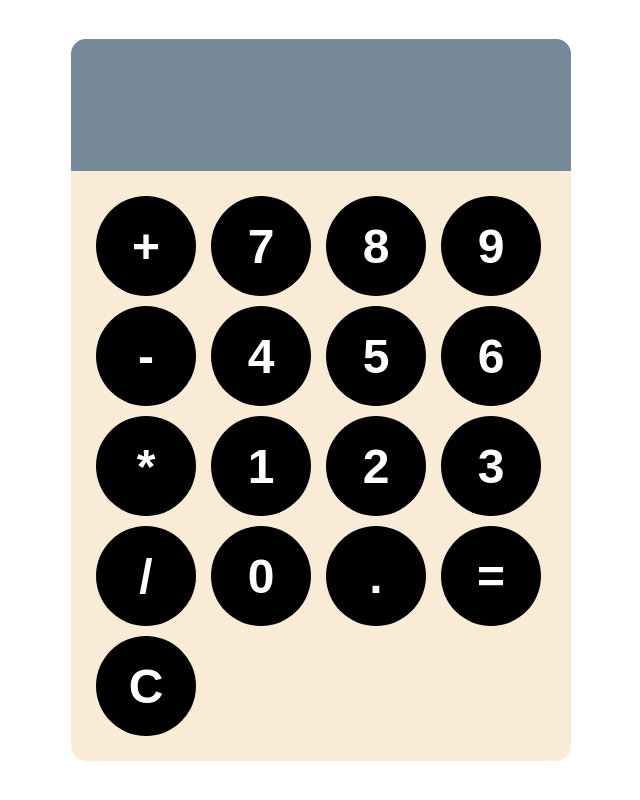
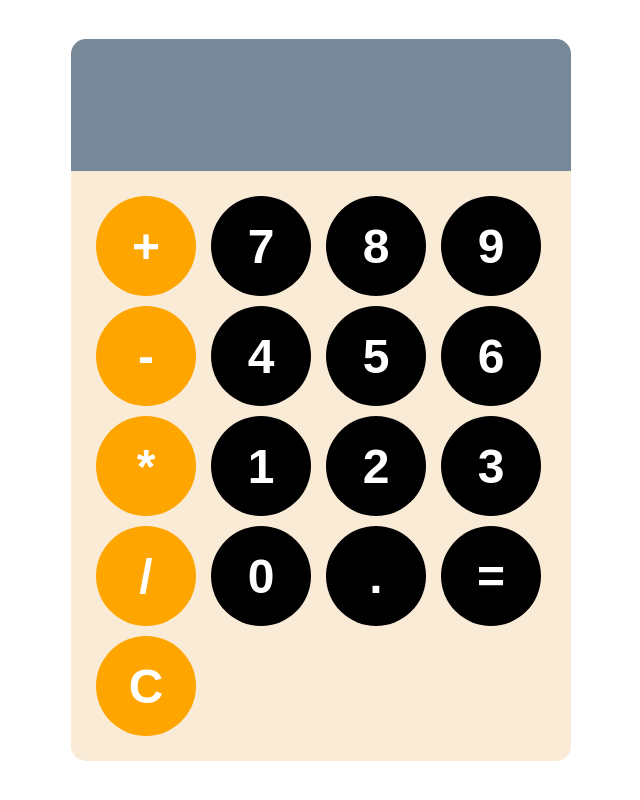
Before and after one commit to daisy-vang/Calculator-JS-Ass.-1, a plain HTML site: page HTML-file/index.html in a window 1280 px wide. Shown: the whole page, without its empty margins (319-959 px from the left). Drawn offline with Linux system fonts and the light colour scheme; files that its build step writes are made by us from their sources.

Commit message:
coded a little more

```diff
--- a/HTML-file/index.html
+++ b/HTML-file/index.html
@@ -10,23 +10,23 @@
     <div id="calculator">
         <input id="display" readonly>
         <div id="keys">
-            <button onclick="appendToDisplay('+')">+</button>
+            <button onclick="appendToDisplay('+')" class="operator-btn">+</button>
             <button onclick="appendToDisplay('7')">7</button>
             <button onclick="appendToDisplay('8')">8</button>
             <button onclick="appendToDisplay('9')">9</button>
-            <button onclick="appendToDisplay('-')">-</button>
+            <button onclick="appendToDisplay('-')" class="operator-btn">-</button>
             <button onclick="appendToDisplay('4')">4</button>
             <button onclick="appendToDisplay('5')">5</button>
             <button onclick="appendToDisplay('6')">6</button>
-            <button onclick="appendToDisplay('*')">*</button>
+            <button onclick="appendToDisplay('*')" class="operator-btn">*</button>
             <button onclick="appendToDisplay('1')">1</button>
             <button onclick="appendToDisplay('2')">2</button>
             <button onclick="appendToDisplay('3')">3</button>
-            <button onclick="appendToDisplay('/')">/</button>
+            <button onclick="appendToDisplay('/')" class="operator-btn">/</button>
             <button onclick="appendToDisplay('0')">0</button>
             <button onclick="appendToDisplay('.')">.</button>
             <button onclick="calculate()">=</button>
-            <button onclick="clearDisplay()">C</button>
+            <button onclick="clearDisplay()" class="operator-btn">C</button>
         </div>
     </div>
     <script src="/JS-file/home.JS"></script>
```
